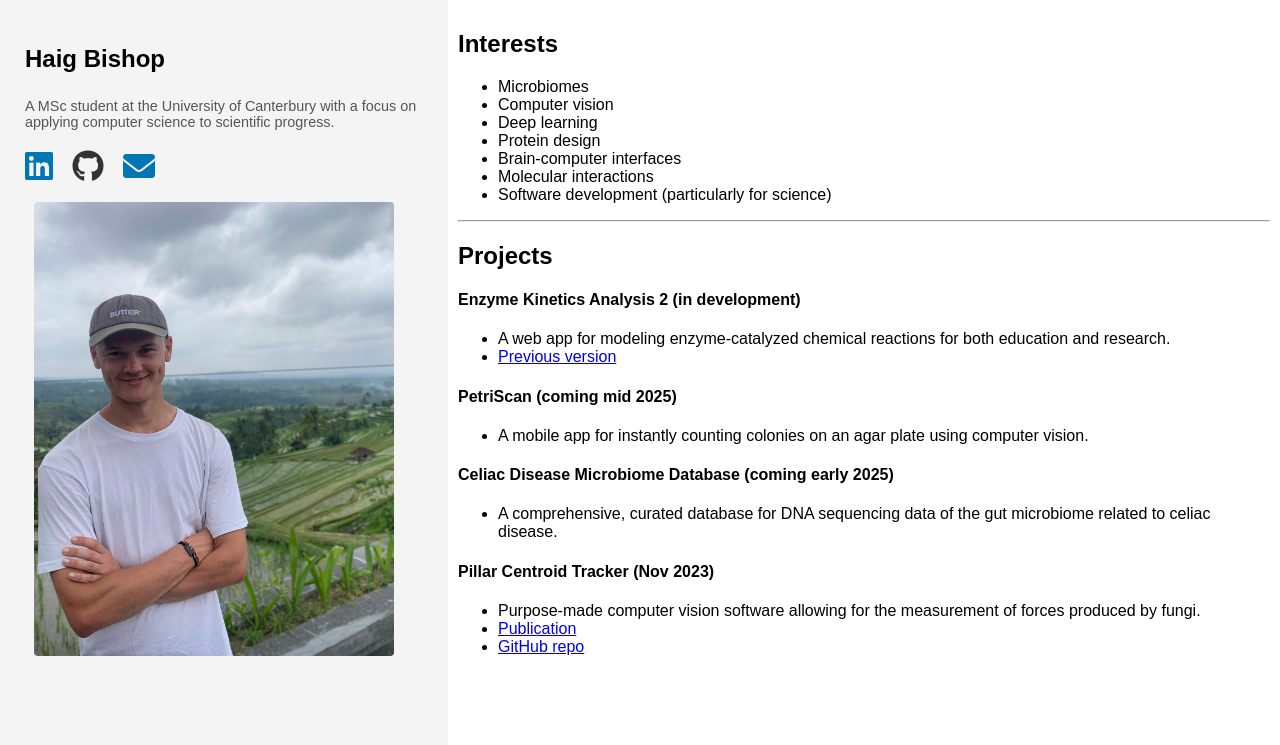
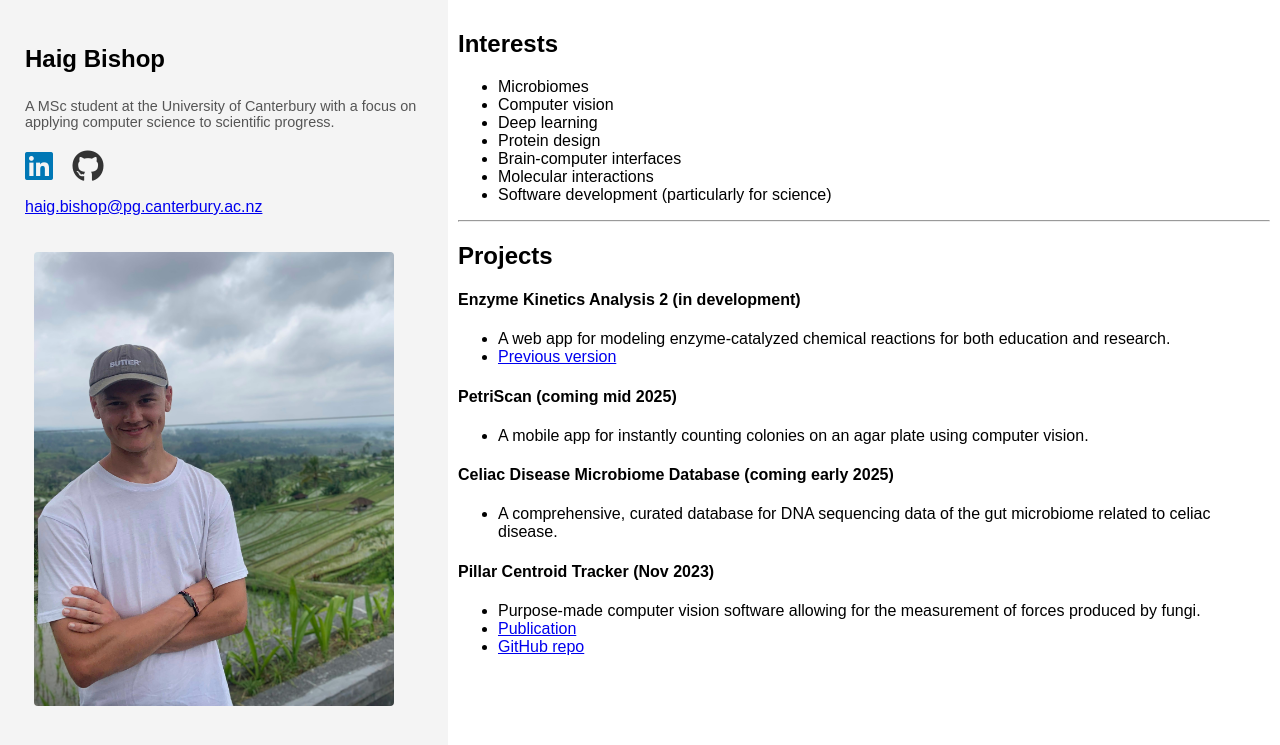
Before and after one commit to HaigBishop/HaigBishop.github.io, a Jekyll site: the page built from index.md, in a window 1280 px wide. Shown: the top 745 px of the page. Built offline with Jekyll 4.4.1, drawn with Linux system fonts in a browser that asks for light colours.

Commit message:
Update side_panel.html

```diff
--- a/_includes/side_panel.html
+++ b/_includes/side_panel.html
@@ -2,7 +2,7 @@
   <h2>{{ site.author.name }}</h2>
   <p class="bio">{{ site.author.bio }}</p>
 
-  <!-- Icons for LinkedIn, GitHub and mail-->
+  <!-- Icons for LinkedIn, GitHub -->
   <div class="social-links">
     <a href="https://www.linkedin.com/in/haig-bishop-34536a226/" target="_blank">
       <i class="fab fa-linkedin fa-2x"></i>
@@ -10,10 +10,12 @@
     <a href="https://github.com/HaigBishop/" target="_blank">
       <i class="fab fa-github fa-2x"></i>
     </a>
-    <a href="mailto:haig.bishop@pg.canterbury.ac.nz" target="_blank">
-      <i class="fas fa-envelope fa-2x"></i>
-    </a>
   </div>
+
+  <!-- Email address -->
+  <p class="email">
+    <a href="mailto:haig.bishop@pg.canterbury.ac.nz">haig.bishop@pg.canterbury.ac.nz</a>
+  </p>
 
   <div class="portrait-container">
     <img src="{{ site.author.portrait }}" alt="haig" class="portrait-image">
```
